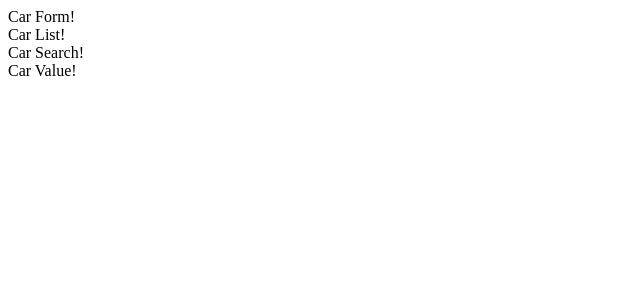
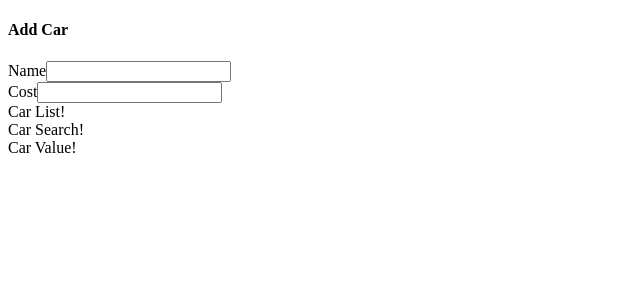
Before and after one commit to danporeda/cars, a React (Create React App) app: page / in a window 1280 px wide. Shown: the top 300 px of the page, without its empty margins (0-640 px from the left). Built offline with nearby package versions, Linux system fonts and the light colour scheme.

Commit message:
implemeted name and cost inputs with state in carForm

```diff
--- a/src/components/CarForm.js
+++ b/src/components/CarForm.js
@@ -1,5 +1,50 @@
+import { useDispatch, useSelector } from 'react-redux';
+import { changeName, changeCost } from '../store';
+
 function CarForm() {
-  return <div>Car Form!</div>
+  const dispatch = useDispatch();
+  const { name, cost } = useSelector((state) => {
+    return {
+      name: state.form.name,
+      cost: state.form.cost
+    };
+  });
+
+  const handleNameChange = (event) => {
+    dispatch(changeName(event.target.value));
+  };
+
+  const handleCostChange = (event) => {
+    const carCost = parseInt(event.target.value) || 0;
+    dispatch(changeCost(carCost));
+  };
+
+  return (
+    <div className="car-form panel">
+      <h4 className="subtitle is-3">Add Car</h4>
+      <form>
+        <div className="field-group">
+          <div className="field">
+            <label className="label">Name</label>
+            <input
+              className="input is-expanded"
+              value={name}
+              onChange={handleNameChange}
+            />
+          </div>
+          <div className="field">
+            <label className="label">Cost</label>
+            <input
+              className="input is-expanded"
+              value={cost || ''}
+              onChange={handleCostChange}
+              type="number"
+            />
+          </div>
+        </div>
+      </form>
+    </div>
+  )
 }
 
 export default CarForm;
--- a/src/index.js
+++ b/src/index.js
@@ -11,4 +11,4 @@
   <Provider store={store}>
     <App />
   </Provider>
-)
+);
--- a/src/store/index.js
+++ b/src/store/index.js
@@ -12,7 +12,7 @@
     cars: carsReducer,
     form: formReducer,
   }
-})
+});
 
 export {
   store,
--- a/src/store/slices/carsSlice.js
+++ b/src/store/slices/carsSlice.js
@@ -4,7 +4,7 @@
   name: 'cars',
   initialState: {
     searchTerm: '',
-    cars: []
+    cars: [],
   },
   reducers: {
     changeSearchTerm(state, action) {
```
